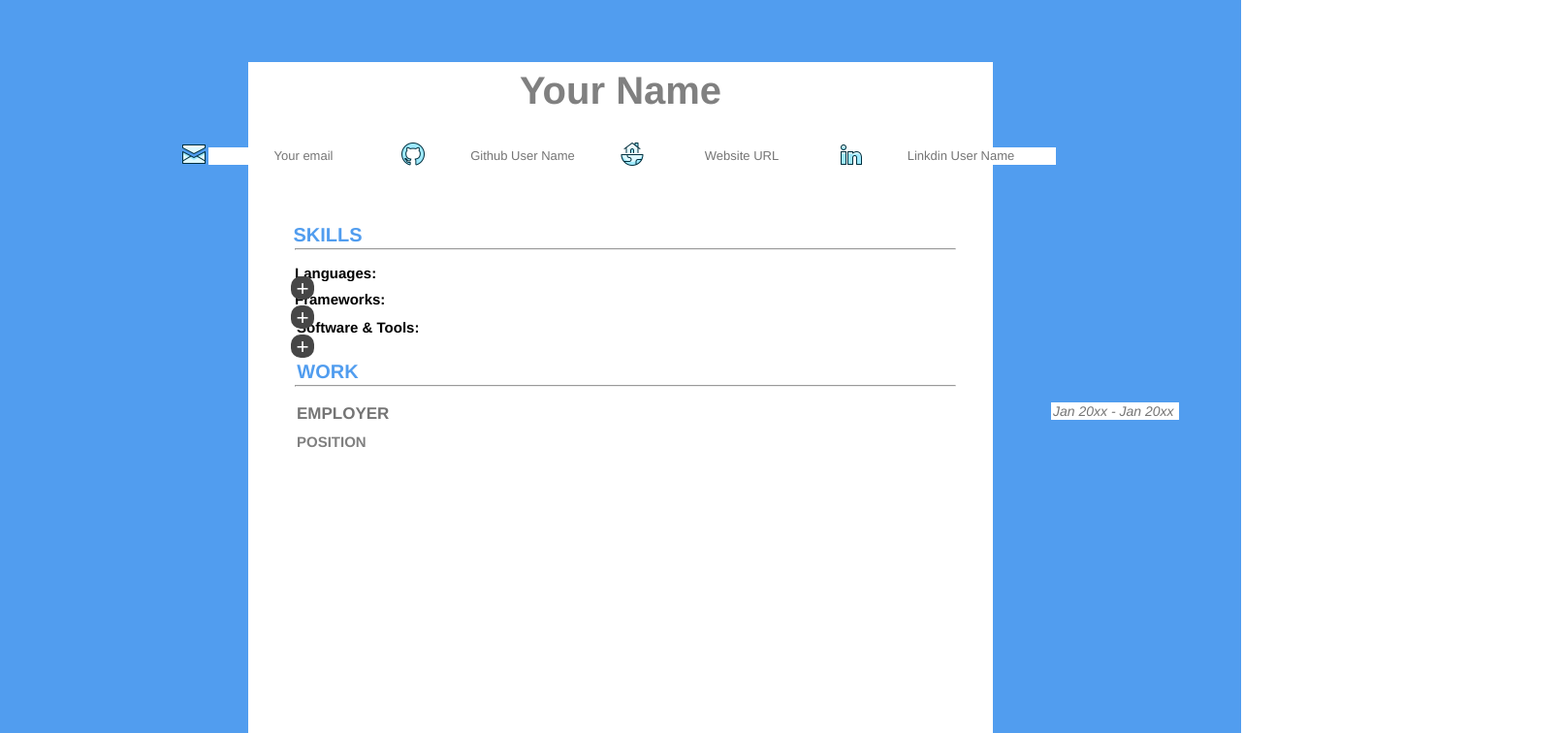
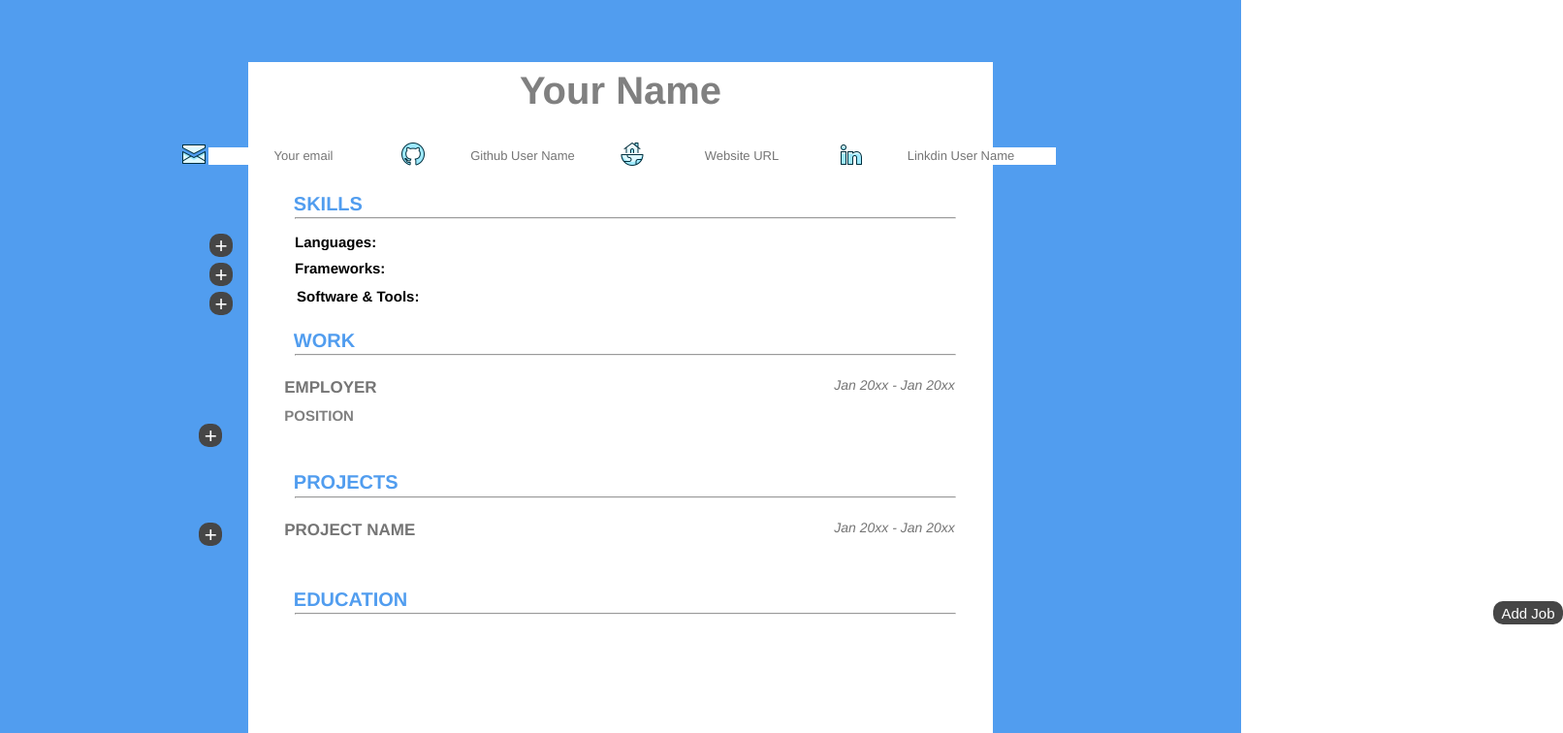
Before and after one commit to adamPatrick12/cv-maker, a React (Create React App) app: page / in a window 1280 px wide. Shown: the top 756 px of the page at 97% size, 1612 px wide, since content can reach past the window. Built offline with nearby package versions, Linux system fonts and the light colour scheme.

Commit message:
added btn to add more jobs

```diff
--- a/src/App.js
+++ b/src/App.js
@@ -4,9 +4,28 @@ import Name from "./Components/name"
 import Skills from "./Components/skills"
 import Work from "./Components/work"
 import Title from "./Components/titleAndHR"
+import Projects from './Components/projects';
+
+const workElement = <Work/>
 
 
 class App extends Component {
+  constructor(){
+    super()
+
+    this.state = {
+      workDiv: [workElement],
+      workArr: [],
+    };
+
+    this.addWorkDiv = this.addWorkDiv.bind(this);
+  }
+
+  addWorkDiv() {
+    this.setState({
+      workArr: this.state.workArr.concat(this.state.workDiv),
+    });
+  }
 
   render(){
     return (
@@ -14,9 +33,13 @@ class App extends Component {
         <div className="App-bg">
           <Name/>
           <Title title = "SKILLS" class = "skillsBox" />
-          <Skills title = "SKILLS" />
+          <Skills />
           <Title title = "WORK" class = "workDiv" />
-          <Work/>
+          <Work workBtn = {<button className = "jobBtn" onClick = {this.addWorkDiv}>Add Job</button>}/>
+          {this.state.workArr}
+          <Title title = "PROJECTS" class = "workDiv" />
+          <Projects/>
+          <Title title = "EDUCATION" class = "workDiv" />
         </div>
       </div>
     );
--- /dev/null
+++ b/src/Components/projects.js
@@ -0,0 +1,66 @@
+import React, { Component } from "react";
+import "../components.css";
+import BulletPoints from "./workExtension";
+
+const bulletPoint = (
+    <li>
+      {" "}
+      <input
+        className="workBullet"
+        id="nameBox"
+        type="text"
+        placeholder="In this text field you can describe your project and the tools you used to create it."
+      />{" "}
+    </li>
+  );
+
+class Projects extends Component {
+  constructor(){
+      super()
+
+      this.state = {
+        bullet: [bulletPoint],
+        projectList: [],
+      };
+
+      this.addProjectBullet = this.addProjectBullet.bind(this);
+
+  }
+
+  addProjectBullet() {
+    this.setState({
+        projectList: this.state.projectList.concat(this.state.bullet),
+    });
+  }
+
+    render() {
+    return (
+      <div className="BoxPlacement">
+        <div className="btnPosition">
+          <button className="projectBtn" onClick={this.addProjectBullet}>
+            +
+          </button>
+        </div>
+        <div className="workBox">
+          <div className="employerBox">
+            <input
+              className="workTitle"
+              id="nameBox"
+              type="text"
+              placeholder="PROJECT NAME"
+            />
+            <input
+              className="Date"
+              id="nameBox"
+              type="text"
+              placeholder="Jan 20xx - Jan 20xx"
+            />
+          </div>
+          <BulletPoints addWork = {this.state.projectList} />
+        </div>
+      </div>
+    );
+  }
+}
+
+export default Projects;
--- a/src/Components/skills.js
+++ b/src/Components/skills.js
@@ -40,15 +40,19 @@ class Skills extends Component{
     });
   }
 
-
+ consoleLog(){
+    console.log("Test")
+ }
 
 
     render(){
         return(
             <div>
-            <button className = "skillsBtn"onClick = {this.addSkill}>+</button>
-            <button className = "skillsBtn2"onClick = {this.addSkill2}>+</button>
-            <button className = "skillsBtn3"onClick = {this.addSkill3}>+</button>
+                <div className = "btnPosition">
+                    <button className = "skillsBtn"onClick = {this.addSkill}>+</button>
+                    <button className = "skillsBtn2"onClick = {this.addSkill2}>+</button>
+                    <button className = "skillsBtn3"onClick = {this.addSkill3}>+</button>
+                </div>
             <SkillsInfo addSkillDom =  {this.state.skills} addSkillDom2 = {this.state.skills2} addSkillDom3 = {this.state.skills3}/>
             </div>
 
--- a/src/Components/work.js
+++ b/src/Components/work.js
@@ -1,20 +1,75 @@
 import React, { Component } from "react";
-import '../components.css';
+import "../components.css";
+import BulletPoints from "./workExtension";
 
-class Work extends Component{
+const bulletPoint = (
+  <li>
+    {" "}
+    <input
+      className="workBullet"
+      id="nameBox"
+      type="text"
+      placeholder="In this text field you can describe your duties at the job. Outline the problems you solved for your employer. "
+    />{" "}
+  </li>
+);
 
-    render(){
-        return(
-            <div className = "workBox">
-            <div className = "employerBox">
-                <input className = "workTitle" id = "nameBox" type="text" placeholder = "EMPLOYER" />
-                <input className = "workDate" id = "nameBox" type="text" placeholder = "Jan 20xx - Jan 20xx" />
-            </div>
-            <input className = "workPosition" id = "nameBox" type="text" placeholder = "POSITION" />
-            </div>
+class Work extends Component {
+  constructor() {
+    super();
 
-        )
-    }
+    this.state = {
+      bullet: [bulletPoint],
+      workList: [],
+    };
+
+    this.addWorkBullet = this.addWorkBullet.bind(this);
+  }
+
+  addWorkBullet() {
+    this.setState({
+      workList: this.state.workList.concat(this.state.bullet),
+    });
+  }
+
+  render() {
+    return (
+      <div className="BoxPlacement">
+           {this.props.workBtn}
+        <div className="btnPosition">
+          <button className="workBtn" onClick={this.addWorkBullet}>
+            +
+          </button>
+        </div>
+        <div className="workBox">
+        <div className="btnPosition">
+        </div>
+          <div className="employerBox">
+            <input
+              className="workTitle"
+              id="nameBox"
+              type="text"
+              placeholder="EMPLOYER"
+            />
+            <input
+              className="Date"
+              id="nameBox"
+              type="text"
+              placeholder="Jan 20xx - Jan 20xx"
+            />
+          </div>
+          <input
+            className="workPosition"
+            id="nameBox"
+            type="text"
+            placeholder="POSITION"
+          />
+          <BulletPoints addWork={this.state.workList} />
+        </div>
+
+      </div>
+    );
+  }
 }
 
 export default Work;
--- /dev/null
+++ b/src/Components/workExtension.js
@@ -0,0 +1,14 @@
+import React, { Component } from "react";
+import '../components.css';
+
+class BulletPoints extends Component{
+    render(){
+        return(
+            <ul>
+               {this.props.addWork}
+            </ul>
+        )
+    }
+}
+
+export default BulletPoints
--- a/src/components.css
+++ b/src/components.css
@@ -71,8 +71,9 @@
     font-family: Helvetica;
     font-size: 20px;
     font-weight: 800;
-    text-align: center;
+    text-align: start;
     color: #519DEF;
+    margin-left: 2.8rem;
   }
 
   .skillsInput::placeholder {
@@ -90,7 +91,7 @@
   }
 
   .skillsBox{
-    margin-top: 4rem;
+    margin-top: 2rem;
     width: 95%;
   }
 
@@ -201,8 +202,8 @@
 
   .skillsBtn{
     position: absolute;
-    top: 285px;
-    left: 300px;
+    top: 15px;
+    left: -40px;
     background-color: rgb(70, 70, 70);
     color: white;
     border-radius: 10px;
@@ -213,14 +214,14 @@
     padding: 0;
   }
 
-  .skillsBtn:hover, .skillsBtn2:hover, .skillsBtn3:hover{
+  .skillsBtn:hover, .skillsBtn2:hover, .skillsBtn3:hover, .jobBtn:hover, .workBtn:hover{
     background-color: black;
   }
 
   .skillsBtn2{
     position: absolute;
-    top: 315px;
-    left: 300px;
+    top: 45px;
+    left: -40px;
     background-color: rgb(70, 70, 70);
     color: white;
     border-radius: 10px;
@@ -233,8 +234,8 @@
 
   .skillsBtn3{
     position: absolute;
-    top: 345px;
-    left: 300px;
+    top: 75px;
+    left: -40px;
     background-color: rgb(70, 70, 70);
     color: white;
     border-radius: 10px;
@@ -259,7 +260,7 @@
     font-weight: 800;
     text-align: start;
     color: black;
-    margin-left: 3rem;
+    margin-left: 1rem;
     margin-top: 1rem;
   }
 
@@ -278,7 +279,7 @@
     font-weight: 400;
     text-align: start;
     color: black;
-    margin-left: 3rem;
+    margin-left: 1rem;
     margin-top: 0.5rem;
   }
 
@@ -295,20 +296,36 @@
     margin: 0;
   }
 
+  .BoxPlacement{
+    display: flex;
+    width: 100%;
+    justify-content: center;
+  }
+
 
   .workBox{
     display: flex;
     flex-direction: column;
+    width: 95%;
+    margin-top: 5px;
+  }
+
+  .workBox:hover{
+    border: grey 2px dashed
+  }
+
+  .workBox:hover .jobBtn{
+    display: block;
   }
 
   .employerBox{
     display: flex;
     flex-direction: row;
     justify-content: space-between;
-    width: 60rem;
+    width: 98%
   }
 
-  .workDate{
+  .Date{
     border: none;
     height: 1rem;
     width: 8rem;
@@ -317,13 +334,94 @@
     font-weight: 400;
     text-align: start;
     color: black;
-    margin-left: 3rem;
     margin-top: 1rem;
     font-style: italic;
   }
 
-  .workDate:focus{
+  .Date:focus{
     outline: none;
     background-color: rgba(128,128,128,.2);
     border-radius: 5px;
   }
+
+  li{
+    color: black;
+    margin: 0;
+  }
+
+  ul{
+    margin-top: 5px;
+    margin-left: 0.2rem;
+    list-style-type: square;
+    font-size: 20px;
+
+  }
+
+  .workBullet{
+    border: none;
+    height: 1rem;
+    width: 95%;
+    font-family: Helvetica;
+    font-size: 14px;
+    font-weight: 400;
+    text-align: start;
+    color: black;
+    margin-left: 0.2rem;
+  }
+
+  .workBullet:focus{
+    outline: none;
+    background-color: rgba(128,128,128,.2);
+    border-radius: 5px;
+  }
+
+  .btnPosition{
+    position: relative;
+  }
+
+  .workBtn{
+    position: absolute;
+    top: 70px;
+    left: -70px;
+    background-color: rgb(70, 70, 70);
+    color: white;
+    border-radius: 10px;
+    border: none;
+    width: 1.5rem;
+    height: 1.5rem;
+    font-size: 1.4rem;
+    padding: 0;
+  }
+
+  .jobBtn{
+    position: absolute;
+    top: 620px;
+    left: 1540px;
+    background-color: rgb(70, 70, 70);
+    color: white;
+    border-radius: 10px;
+    border: none;
+    width: 4.5rem;
+    height: 1.5rem;
+    font-size: 15px;
+    padding: 0;
+    margin: 0;
+  }
+
+  .titlePosition{
+      width: 95%;
+  }
+
+  .projectBtn{
+    position: absolute;
+    top: 25px;
+    left: -70px;
+    background-color: rgb(70, 70, 70);
+    color: white;
+    border-radius: 10px;
+    border: none;
+    width: 1.5rem;
+    height: 1.5rem;
+    font-size: 1.4rem;
+    padding: 0;
+  }
```
